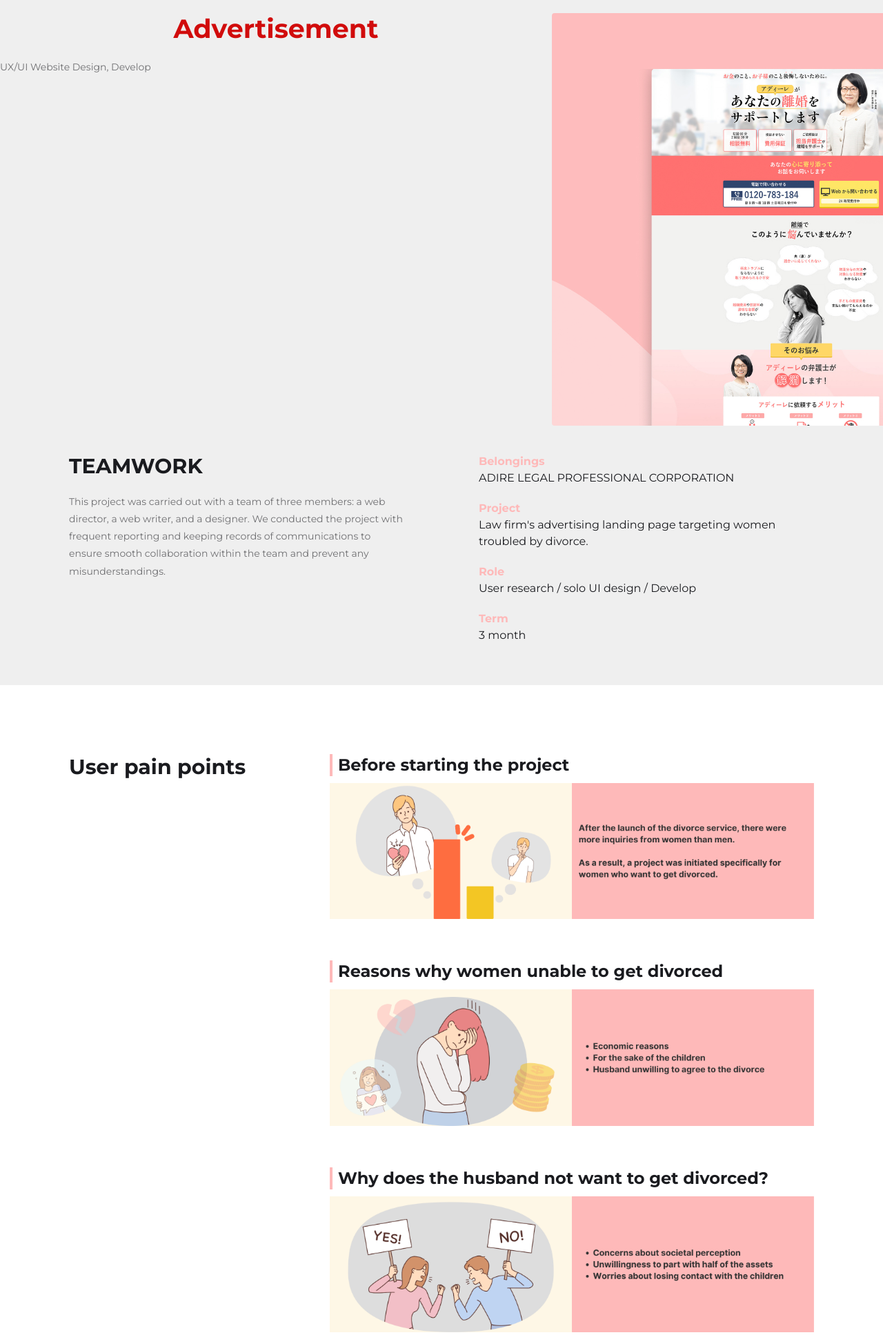
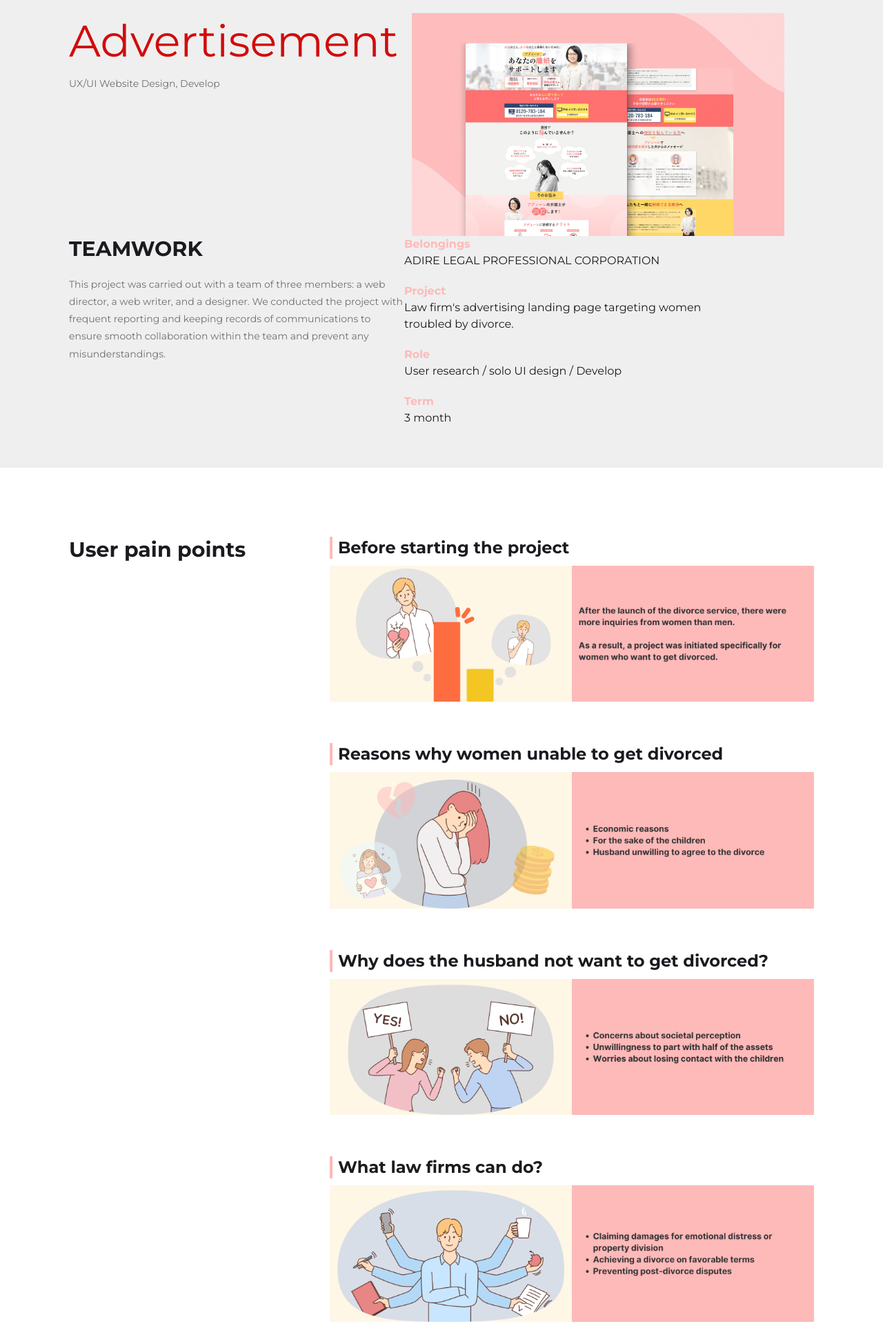
Before and after one commit to shenhe304/portfolio, a PHP site: page /works/web-rikon-jp.html in a window 1280 px wide; the page is wider, and only the part inside the window is pictured. Shown: the part 91-2026 px from the top of that part at 69% size. Run offline with PHP 8.4, Linux system fonts and the light colour scheme.

Commit message:
edit page of work

```diff
--- a/gulp_src/scss/object/project/_p-work-details.scss
+++ b/gulp_src/scss/object/project/_p-work-details.scss
@@ -2,24 +2,26 @@
 
 @include pc {
     .p-work-details{
+        &__wrap{
+            flex-direction: row;
+            align-items: flex-start;
+            display: flex;
+        }
         &__top{
             padding: 110px 0 40px;
             background: #efefef;
         }
         &__mainVisual{
-            width: 1000px;
-            margin: 0 auto 40px;
-            border-radius: 4px;
+            width: 50%;
         }
         &__h1{
-            width: 800px;
-            margin: 0 auto 20px;
-            text-align: center;
+            text-transform: none;
+            margin: 0 0 10px;
+            padding-right: 20px;
+            font-size: 64px;
+            line-height: 80px;
             color: #D10C0C;
-        }
-        &__wrap{
-            display: flex;
-            justify-content: space-between;
+            font-weight: normal;
         }
         &__item{
             width: 45%;
--- a/works/web-rikon-jp.html
+++ b/works/web-rikon-jp.html
@@ -24,7 +24,7 @@
     </header>
     <main>
         <section class="p-work-details__top">
-            <div class="p-work-details__wrap">
+            <div class="l-containerMedium p-work-details__wrap">
                 <div>
                     <h1 class="c-title-lv1 p-work-details__h1">Advertisement</h1>
                     <p class="u-op6">UX/UI Website Design, Develop</p>
```
Also changed, not shown: assets/css/style.css.
